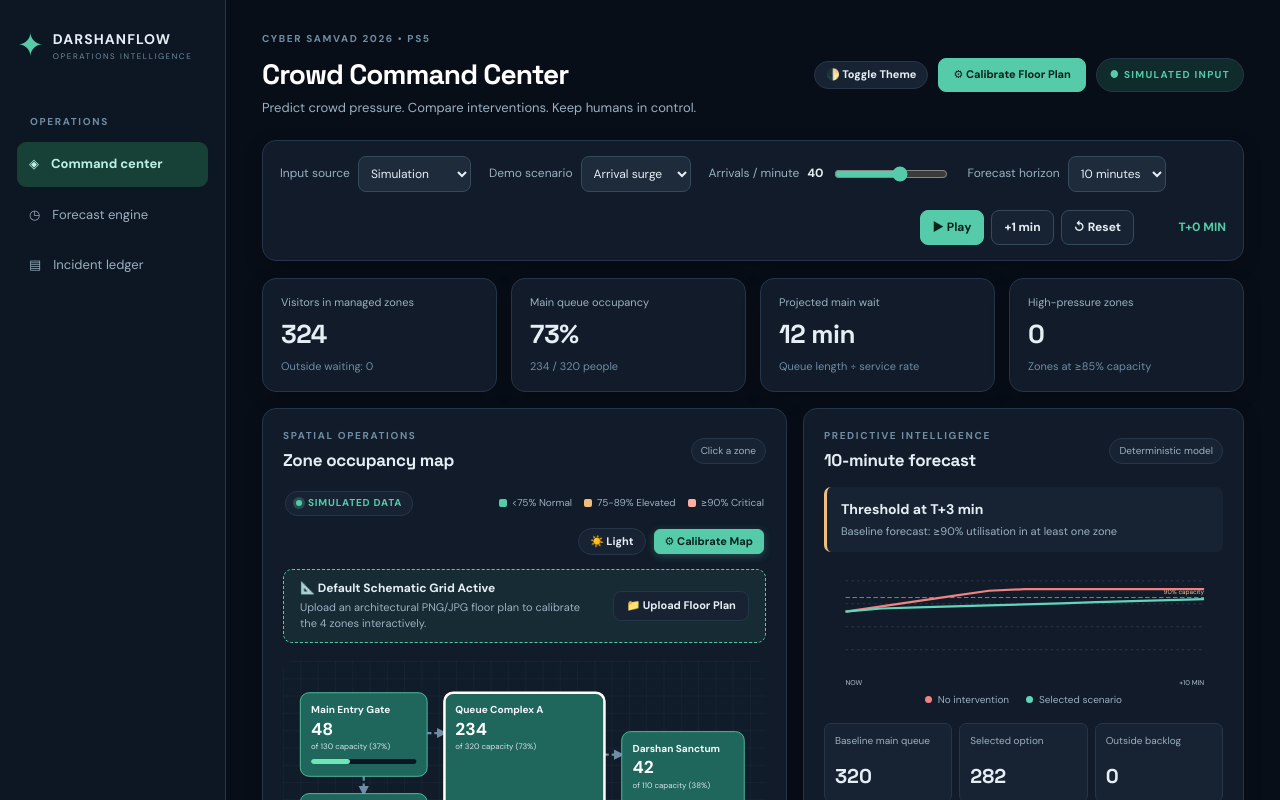
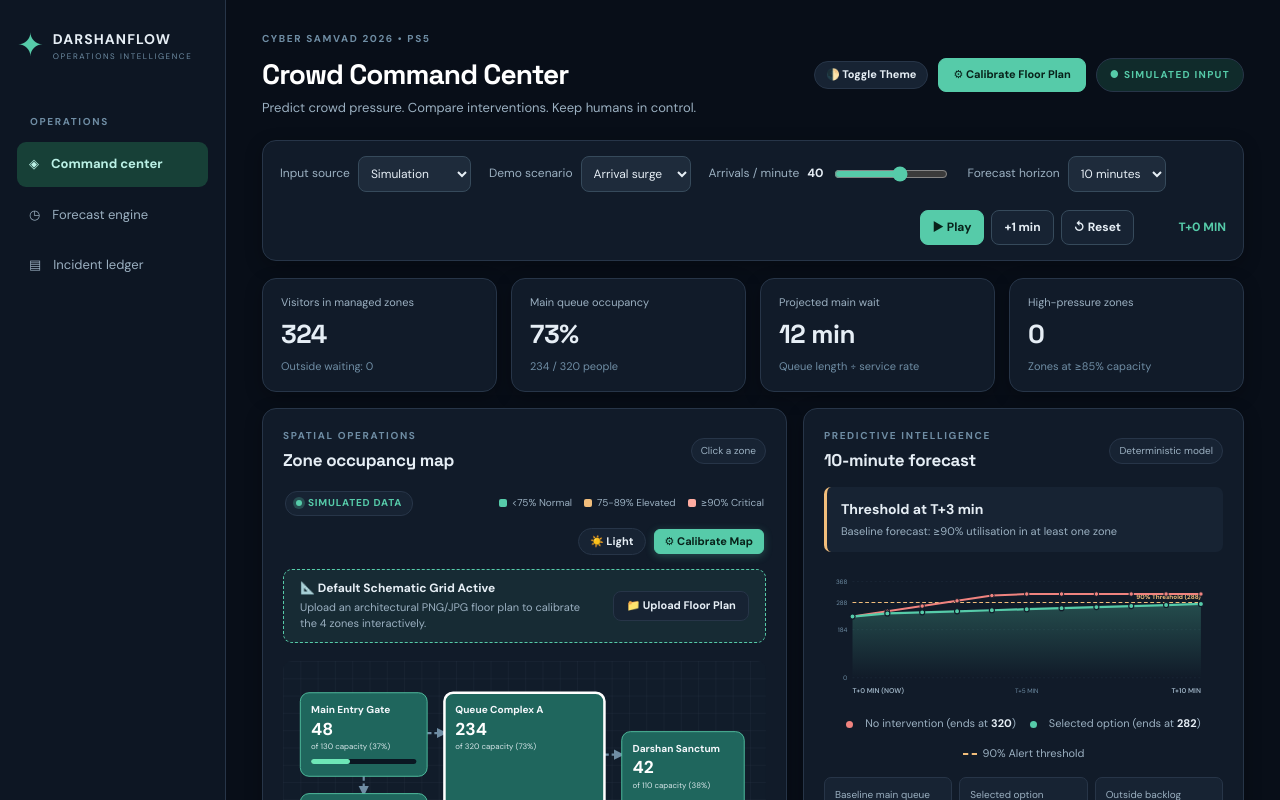
Before and after one commit to krishnanx99-cyber/cyber-samvad, a React (Vite) app: page / in a window 1280 px wide. Shown: the top 800 px of the page. Built offline with nearby package versions, Linux system fonts and the light colour scheme.

Commit message:
feat(chart): upgrade ForecastChart with interactive data points, Y-axis scales, and area fill (Task 3)

```diff
--- a/src/components/ForecastChart.tsx
+++ b/src/components/ForecastChart.tsx
@@ -1,20 +1,241 @@
-/* OWNER: DEVELOPER B. Chart consumes forecasts; no forecast logic here. */
+/* OWNER: DEVELOPER B. High-contrast responsive forecast comparison chart. */
 import type { Forecast } from '../types'
-const coords = (arr: number[], max: number) => arr.map((v, i) => `${34+(i/(arr.length-1))*566},${170-(v/max)*145}`).join(' ')
-export function ForecastChart({ baseline, alternative, capacity }: {baseline:Forecast;alternative:Forecast;capacity:number}) {
-  const base = baseline.snapshots.map(s => s.occupancy.queueA)
-  const alt = alternative.snapshots.map(s => s.occupancy.queueA)
-  const max = Math.max(capacity*1.1, ...base, ...alt)
-  const thresholdY = 170-((capacity*.9)/max)*145
-  return <div>
-    <svg viewBox="0 0 630 202" className="forecast-svg" aria-label="Forecast comparison of primary queue occupancy">
-      {[.25,.5,.75,1].map(t => <line key={t} x1="34" y1={170-t*145} x2="600" y2={170-t*145} stroke="#3b4a5d" strokeDasharray="4 5"/>) }
-      <line x1="34" y1={thresholdY} x2="600" y2={thresholdY} stroke="#e6b76b" strokeDasharray="7 4"/>
-      <text x="600" y={thresholdY-6} textAnchor="end" fill="#e8c796" fontSize="10">90% capacity</text>
-      <polyline points={coords(base,max)} stroke="#f0837f" strokeWidth="3.5" fill="none" strokeLinejoin="round"/>
-      <polyline points={coords(alt,max)} stroke="#61d5bb" strokeWidth="3.5" fill="none" strokeLinejoin="round"/>
-      <text x="34" y="190" fill="#b4c5d3" fontSize="11">NOW</text><text x="600" y="190" fill="#b4c5d3" fontSize="11" textAnchor="end">+{baseline.horizon} MIN</text>
-    </svg>
-    <div className="chart-legend"><span><i className="legend-dot" style={{background:'#f0837f'}}/>No intervention</span><span><i className="legend-dot" style={{background:'#61d5bb'}}/>Selected scenario</span></div>
-  </div>
+
+export interface ForecastChartProps {
+  baseline: Forecast
+  alternative: Forecast
+  capacity: number
 }
+
+export function ForecastChart({ baseline, alternative, capacity }: ForecastChartProps) {
+  const baseSnapshots = baseline.snapshots
+  const altSnapshots = alternative.snapshots
+  const baseVals = baseSnapshots.map((s) => s.occupancy.queueA)
+  const altVals = altSnapshots.map((s) => s.occupancy.queueA)
+
+  const thresholdVal = Math.round(capacity * 0.9)
+  const maxVal = Math.max(capacity * 1.15, ...baseVals, ...altVals, 1)
+
+  // Chart dimensions
+  const chartW = 630
+  const chartH = 210
+  const padLeft = 45
+  const padRight = 35
+  const padTop = 26
+  const padBottom = 32
+  const plotW = chartW - padLeft - padRight
+  const plotH = chartH - padTop - padBottom
+
+  const getX = (index: number, total: number) =>
+    total <= 1 ? padLeft : padLeft + (index / (total - 1)) * plotW
+
+  const getY = (val: number) =>
+    padTop + plotH - (Math.max(0, val) / maxVal) * plotH
+
+  // Coordinates strings
+  const basePoints = baseVals.map((v, i) => `${getX(i, baseVals.length)},${getY(v)}`).join(' ')
+  const altPoints = altVals.map((v, i) => `${getX(i, altVals.length)},${getY(v)}`).join(' ')
+
+  // Area under alternative curve
+  const altArea = `${getX(0, altVals.length)},${padTop + plotH} ${altPoints} ${getX(
+    altVals.length - 1,
+    altVals.length
+  )},${padTop + plotH}`
+
+  const thresholdY = getY(thresholdVal)
+  const finalBase = baseVals[baseVals.length - 1] ?? 0
+  const finalAlt = altVals[altVals.length - 1] ?? 0
+
+  // Y-axis grid increments
+  const yTicks = [
+    { val: 0, label: '0' },
+    { val: Math.round(maxVal * 0.5), label: String(Math.round(maxVal * 0.5)) },
+    { val: thresholdVal, label: `${thresholdVal}` },
+    { val: Math.round(maxVal), label: String(Math.round(maxVal)) }
+  ]
+
+  return (
+    <div className="forecast-chart-container">
+      <svg
+        viewBox={`0 0 ${chartW} ${chartH}`}
+        className="forecast-svg"
+        role="img"
+        aria-label={`Forecast comparison: Primary queue projected from ${baseVals[0] ?? 0} to ${finalBase} (baseline) vs ${finalAlt} (intervention).`}
+      >
+        <defs>
+          {/* Subtle teal area gradient */}
+          <linearGradient id="altAreaGrad" x1="0" y1="0" x2="0" y2="1">
+            <stop offset="0%" stopColor="#56cba9" stopOpacity="0.28" />
+            <stop offset="100%" stopColor="#56cba9" stopOpacity="0.0" />
+          </linearGradient>
+        </defs>
+
+        {/* Background Grid Lines */}
+        {yTicks.map((tick, idx) => {
+          const y = getY(tick.val)
+          return (
+            <g key={idx} className="chart-grid-row">
+              <line
+                x1={padLeft}
+                y1={y}
+                x2={chartW - padRight}
+                y2={y}
+                stroke="var(--border-subtle, #273548)"
+                strokeDasharray="3 4"
+                strokeWidth="1"
+              />
+              <text
+                x={padLeft - 8}
+                y={y + 4}
+                textAnchor="end"
+                fill="var(--text-muted, #7c96a8)"
+                fontSize="10"
+                fontFamily="'DM Sans', sans-serif"
+              >
+                {tick.label}
+              </text>
+            </g>
+          )
+        })}
+
+        {/* 90% Capacity Threshold Line */}
+        <line
+          x1={padLeft}
+          y1={thresholdY}
+          x2={chartW - padRight}
+          y2={thresholdY}
+          stroke="#f1bd7b"
+          strokeWidth="1.6"
+          strokeDasharray="6 4"
+        />
+        <text
+          x={chartW - padRight}
+          y={thresholdY - 6}
+          textAnchor="end"
+          fill="#f1bd7b"
+          fontSize="10"
+          fontWeight="700"
+          fontFamily="'DM Sans', sans-serif"
+        >
+          90% Threshold ({thresholdVal})
+        </text>
+
+        {/* Shaded Area for Selected Option */}
+        <polygon points={altArea} fill="url(#altAreaGrad)" />
+
+        {/* Baseline (No Intervention) Polyline */}
+        <polyline
+          points={basePoints}
+          fill="none"
+          stroke="#f0837f"
+          strokeWidth="3.2"
+          strokeLinecap="round"
+          strokeLinejoin="round"
+        />
+
+        {/* Alternative (Selected Option) Polyline */}
+        <polyline
+          points={altPoints}
+          fill="none"
+          stroke="#56cba9"
+          strokeWidth="3.5"
+          strokeLinecap="round"
+          strokeLinejoin="round"
+        />
+
+        {/* Data Point Markers for Baseline */}
+        {baseSnapshots.map((s, idx) => {
+          const cx = getX(idx, baseSnapshots.length)
+          const cy = getY(s.occupancy.queueA)
+          return (
+            <circle
+              key={`base-${idx}`}
+              cx={cx}
+              cy={cy}
+              r="3.5"
+              fill="#f0837f"
+              stroke="var(--bg-card, #111b29)"
+              strokeWidth="1.5"
+              className="chart-dot"
+            >
+              <title>{`T+${s.minute}m Baseline: ${s.occupancy.queueA} visitors`}</title>
+            </circle>
+          )
+        })}
+
+        {/* Data Point Markers for Alternative */}
+        {altSnapshots.map((s, idx) => {
+          const cx = getX(idx, altSnapshots.length)
+          const cy = getY(s.occupancy.queueA)
+          return (
+            <circle
+              key={`alt-${idx}`}
+              cx={cx}
+              cy={cy}
+              r="4"
+              fill="#56cba9"
+              stroke="var(--bg-card, #111b29)"
+              strokeWidth="1.8"
+              className="chart-dot"
+            >
+              <title>{`T+${s.minute}m Selected Option: ${s.occupancy.queueA} visitors`}</title>
+            </circle>
+          )
+        })}
+
+        {/* X-Axis Labels */}
+        <text
+          x={padLeft}
+          y={chartH - 8}
+          fill="var(--text-secondary, #9bb0c1)"
+          fontSize="11"
+          fontWeight="600"
+          fontFamily="'DM Sans', sans-serif"
+        >
+          T+0 MIN (NOW)
+        </text>
+
+        {baseline.horizon > 5 && (
+          <text
+            x={padLeft + plotW / 2}
+            y={chartH - 8}
+            textAnchor="middle"
+            fill="var(--text-muted, #7c96a8)"
+            fontSize="10"
+            fontFamily="'DM Sans', sans-serif"
+          >
+            T+{Math.round(baseline.horizon / 2)} MIN
+          </text>
+        )}
+
+        <text
+          x={chartW - padRight}
+          y={chartH - 8}
+          textAnchor="end"
+          fill="var(--text-secondary, #9bb0c1)"
+          fontSize="11"
+          fontWeight="600"
+          fontFamily="'DM Sans', sans-serif"
+        >
+          T+{baseline.horizon} MIN
+        </text>
+      </svg>
+
+      {/* Dynamic Visual Legend */}
+      <div className="chart-legend">
+        <span className="legend-entry">
+          <i className="legend-dot" style={{ background: '#f0837f' }} />
+          <span>No intervention (ends at <strong>{finalBase}</strong>)</span>
+        </span>
+        <span className="legend-entry">
+          <i className="legend-dot" style={{ background: '#56cba9' }} />
+          <span>Selected option (ends at <strong>{finalAlt}</strong>)</span>
+        </span>
+        <span className="legend-entry">
+          <i className="legend-dash" style={{ borderColor: '#f1bd7b' }} />
+          <span>90% Alert threshold</span>
+        </span>
+      </div>
+    </div>
+  )
+}
--- a/src/styles.css
+++ b/src/styles.css
@@ -1544,3 +1544,50 @@ footer {
   font-weight: 800;
   padding: 6px 12px;
 }
+
+/* =========================================================
+   TASK 3: FORECAST CHART STYLING & ACCESSIBILITY
+   ========================================================= */
+.forecast-chart-container {
+  display: flex;
+  flex-direction: column;
+  gap: 8px;
+  width: 100%;
+}
+
+.chart-dot {
+  transition: r 0.15s ease, filter 0.15s ease;
+  cursor: pointer;
+}
+
+.chart-dot:hover {
+  r: 6px;
+  filter: drop-shadow(0 0 4px rgba(255, 255, 255, 0.4));
+}
+
+.chart-legend {
+  display: flex;
+  flex-wrap: wrap;
+  gap: 14px;
+  justify-content: center;
+  margin-top: 10px;
+  font-size: 11px;
+  color: var(--text-secondary);
+}
+
+.legend-entry {
+  display: inline-flex;
+  align-items: center;
+  gap: 6px;
+}
+
+.legend-entry strong {
+  color: var(--text-primary);
+}
+
+.legend-dash {
+  width: 14px;
+  height: 0;
+  border-top: 2px dashed #f1bd7b;
+  display: inline-block;
+}
```
